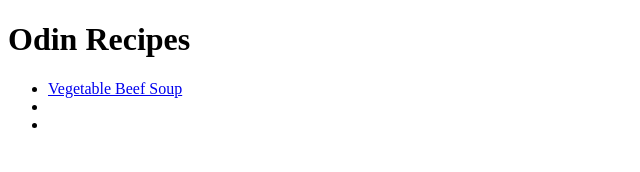
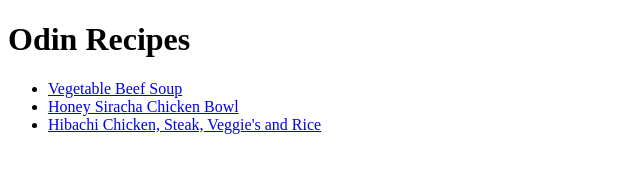
Before and after one commit to micahcarter97/odin-recipes, a plain HTML site: page index.html in a window 1280 px wide. Shown: the whole page, without its empty margins (0-640 px from the left). Drawn offline with Linux system fonts and the light colour scheme.

Commit message:
index.html

```diff
--- a/index.html
+++ b/index.html
@@ -10,8 +10,8 @@
         <h1>Odin Recipes</h1>
         <ul>
         <li><a href="recipes/vegetablebeefsoup.html">Vegetable Beef Soup</a></li>
-        <li></li>
-        <li></li>
+        <li><a href="recipes/honeysrirachagroundchickenbowl.html">Honey Siracha Chicken Bowl</a></li>
+        <li><a href="recipes/hibachi.html">Hibachi Chicken, Steak, Veggie's and Rice</a></li>
         </ul>
     </body>
 </html>
```
